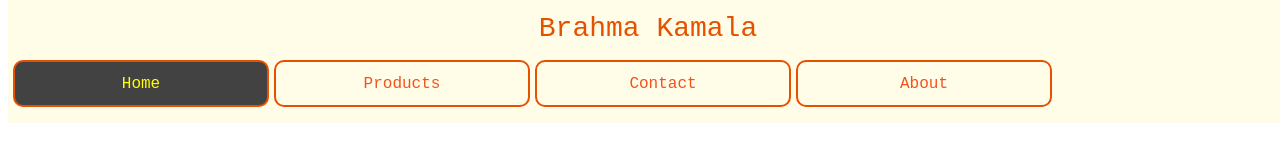
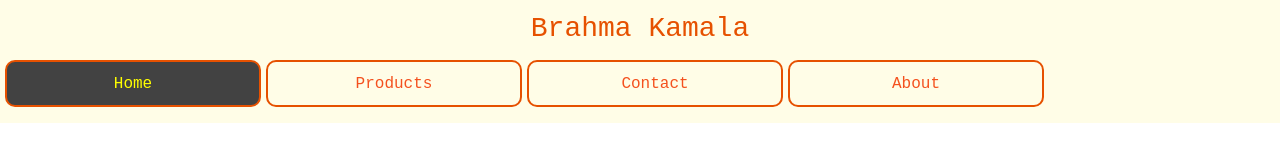
Before and after one commit to yadunandan004/brahmakamala, a website: page public/index.html in a window 1280 px wide. Drawn offline with Linux system fonts and the light colour scheme.

Commit message:
added nav bar

```diff
--- a/index.js
+++ b/index.js
@@ -3,6 +3,8 @@ const app = express();
 const port = process.env.PORT || 80;
 var path    = require("path");
 
+app.use(express.static(__dirname + '/public'));
+
 app.get('/', (req, res) => res.sendFile(path.join(__dirname+'/static/index.html')));
 
 app.listen(port, () => console.log(`Example app listening on port ${port}!`));
--- a/static/index.css
+++ b/public/css/index.css
@@ -1,3 +1,6 @@
+body{
+	margin:0;
+}
 .nav-bar{
 	position: fixed;
     top: 0;
--- a/static/index.html
+++ b/public/index.html
@@ -2,8 +2,8 @@
 <html>
 <head>
 	<title>Brahma Kamala</title>
-	<link rel="stylesheet" type="text/css" href="index.css">
-	<script type="text/javascript" src="index.js"></script>
+	<link rel="stylesheet"  href="css/index.css">
+	<script type="text/javascript" src="js/index.js"></script>
 </head>
 <body>
 	<div class="nav-bar">
```
Also changed, not shown: public/js/index.js (added), 4 other files.
